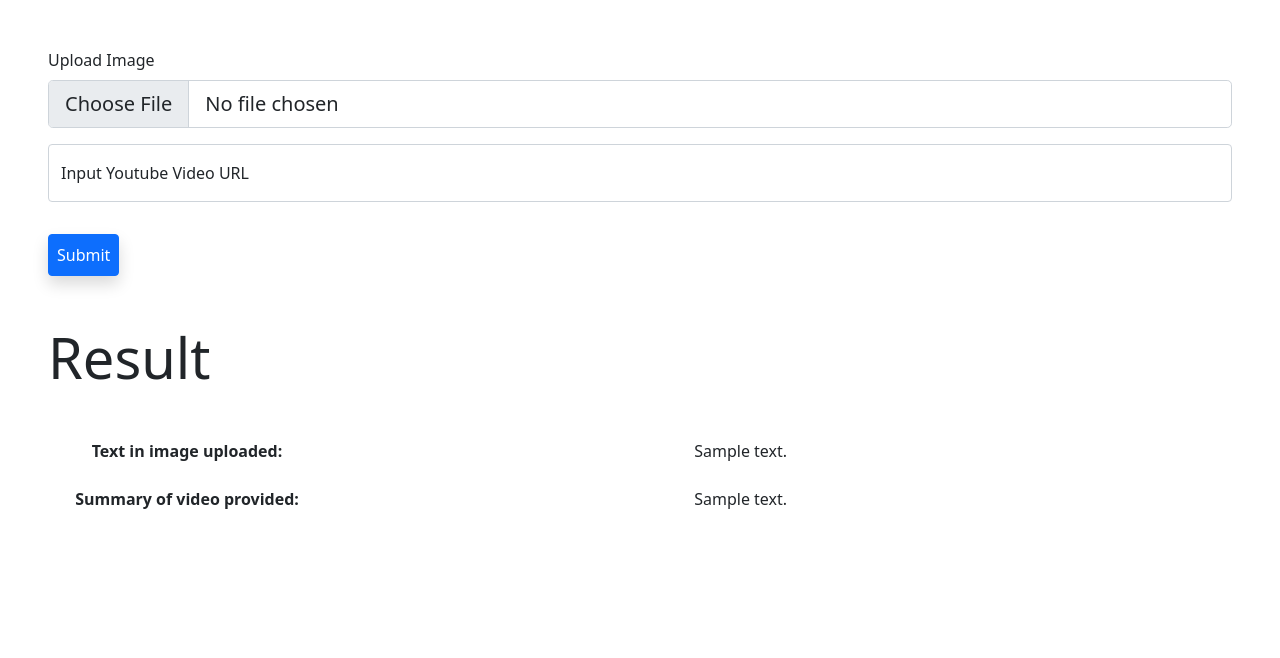
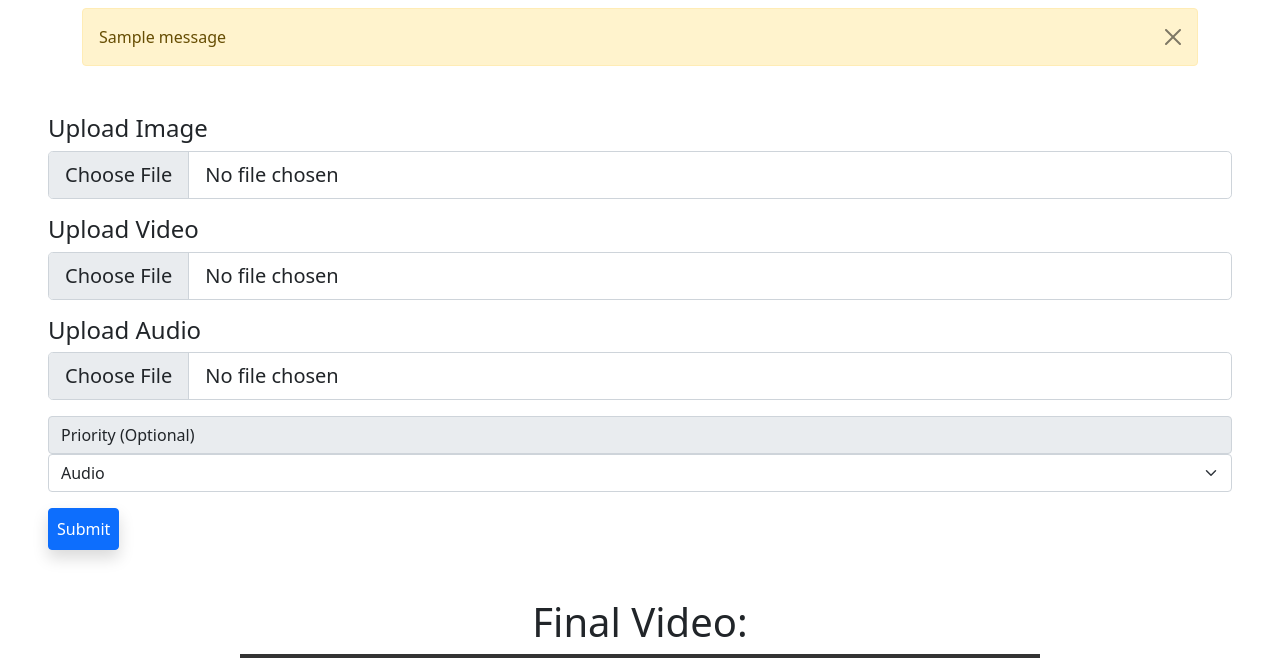
Before and after one commit to PhoebeY05/TikTok-TechJam, a Flask app: template templates/media.html in a window 1280 px wide. Shown: the part 90-748 px from the top of the page. Before the commit the page ends 599 px from the top, so only its background shows below. Run offline with Flask 3, Linux system fonts and the light colour scheme; the template is opened without the code that fills it: most values are stand-ins (such as "Sample title", 1, 10 or a date in 2020); one stand-in notice (Sample message) is shown; grey boxes are pictures that could not be loaded.

Commit message:
Added input functionality for Final Video
User can upload their own files to be combines into a final video

```diff
--- a/app.py
+++ b/app.py
@@ -1,4 +1,4 @@
-from models import SummariseYoutubeVideo, IdentifyText, Content
+from models import Content, Result
 from flask import Flask, redirect, session, render_template, request, flash, url_for
 from flask_session import Session
 import os
@@ -19,7 +19,6 @@ Session(app)
 def home():
 	if request.method == "POST":
 		os.system(f"rm -rf {app.config['contentFolder']}/*")
-		session["generated"] = True
 		image_prompt = request.form.get("image_prompt")
 		negative_prompt = request.form.get("negative_prompt")
 		video_prompt = request.form.get("video_prompt")
@@ -68,21 +67,21 @@ def home():
 def media():
 	if request.method == "POST":
 		image = request.files["image"]
-		video = request.form.get("video")
-		if image and video:
-			summary = SummariseYoutubeVideo(video)
-			image.save(os.path.join(app.config['uploadFolder'], image.filename))
-			text = IdentifyText(os.path.join(app.config['uploadFolder'], image.filename))
-			return render_template("media.html", text=text, summary=summary)
-		elif image:
-			image.save(os.path.join(app.config['uploadFolder'], image.filename))
-			text = IdentifyText(os.path.join(app.config['uploadFolder'], image.filename))
-			return render_template("media.html", text=text)
-		elif video:
-			summary = SummariseYoutubeVideo(video)
-			return render_template("media.html", summary=summary)
+		video = request.files["video"]
+		audio = request.files["audio"]
+		priority = request.form.get("priority")
+		if image and video and audio:
+			image_path = os.path.join(app.config['uploadFolder'], image.filename)
+			video_path = os.path.join(app.config['uploadFolder'], video.filename)
+			audio_path = os.path.join(app.config['uploadFolder'], audio.filename)
+			image.save(image_path)
+			video.save(video_path)
+			audio.save(audio_path)
+			combined = Result(image_path, video_path, audio_path, False, priority, True)
+			return render_template("media.html", combined=combined)
 		else:
-			return render_template("media.html", text="", summary="")
+			flash("Must upload all the files")
+			return render_template("media.html")
 	else:
 		return render_template("media.html")
 
@@ -113,7 +112,7 @@ def results():
 		session["content"] = content
 		return render_template("video.html", result=result)
 	else:
-		if "generated" in session:
+		if "content" in session and session["content"].image:
 			content = session["content"]
 			image = content.image
 			video = content.video
--- a/templates/layout.html
+++ b/templates/layout.html
@@ -31,6 +31,16 @@
                 </div>
             </div>
         </nav>
+        <div class="container">
+          {% for msg in get_flashed_messages()  %}
+          <div class="alert alert-warning alert-dismissible fade show" role="alert">
+              {{msg}}
+              <button type="button" class="btn-close" data-bs-dismiss="alert" aria-label="Close"></button>
+              </button>
+          </div>
+          {% endfor %}
+      </div>
+        {% block body %}{% endblock %}
         {% block main %}{% endblock %}
     </body>
 </html>
--- a/templates/media.html
+++ b/templates/media.html
@@ -1,40 +1,40 @@
 {% extends "layout.html" %}
 
 {% block title %}
-    Your Media
+    Your Content
 {% endblock %}
 
 {% block main %}
-<form action="/media" method="post" class="m-5" enctype="multipart/form-data" onsubmit="">
-    <label for="formFileLg" class="form-label ">Upload Image</label>
+<form action="/media" method="post" class="m-5" enctype="multipart/form-data">
+    <label for="formFileLg" class="form-label h4">Upload Image</label>
     <input class="form-control form-control-lg" id="formFileLg" type="file" name="image" accept="image/*">
-    <div class="form-floating mb-3 mt-3">
-        <input type="url" name="video" class="form-control" id="floatingInput" placeholder="https://www.youtube.com/">
-        <label for="floatingInput">Input Youtube Video URL</label>
-      </div>
+    <label for="formFileLg" class="form-label mt-3 h4">Upload Video</label>
+    <input class="form-control form-control-lg" id="formFileLg" type="file" name="video" accept="video/*">
+    <label for="formFileLg" class="form-label mt-3 h4">Upload Audio</label>
+    <input class="form-control form-control-lg" id="formFileLg" type="file" name="audio" accept="audio/*">
+    <label class="input-group-text mt-3" for="inputGroupSelect01">Priority (Optional)</label>
+    <select class="form-select" id="inputGroupSelect01" name="priority">
+        <option selected value="Audio">Audio</option>
+        <option value="Video">Video</option>
+
+    </select>
     <input type="submit" class="mt-3 btn btn-primary shadow p-2 rounded">
 </form>
-<div class="m-5">
-    <h1 class="display-4 mb-5">Result</h1>
-    <dl class="row text-center mt-5">
-        <dt class="col-sm-3">Text in image uploaded:</dt>
-        {% if text is defined and text != "" %}
-            <dd class="col-sm-8">{{text}}</dd>
-        {% else %}
-            <div class="spinner-border text-primary col-sm-8" role="status" id="loading">
-                <span class="visually-hidden">Loading...</span>
-            </div>
-        {% endif %}
-    </dl>
-    <dl class="row text-center">
-        <dt class="col-sm-3">Summary of video provided:</dt>
-        {% if summary is defined and summary != "" %}
-            <dd class="col-sm-8">{{summary}}</dd>
-        {% else %}
-            <div class="spinner-border text-primary col-sm-8" role="status" id="loading">
-                <span class="visually-hidden">Loading...</span>
-            </div>
-        {% endif %}
-    </dl>
+<div class="mx-5">
+    <h1 class="display-6 text-center">Final Video:</h1>
+    {% if combined is defined%}
+    <div class="d-flex justify-content-center">
+        <video width="800" controls >
+            <source src="{{combined}}" type="video/mp4">
+            Your browser does not support HTML video.
+        </video>
+    </div>
+    {% else %}
+    <div class="text-center mt-5">
+        <div class="spinner-border text-primary" style="width: 5rem; height: 5rem;" role="status">
+            <span class="visually-hidden">Loading...</span>
+        </div>
+    </div>
+    {% endif %}
 </div>
 {% endblock %}
--- a/templates/video.html
+++ b/templates/video.html
@@ -5,7 +5,7 @@
 {% endblock %}
 
 {% block main %}
-<div classs="container-fluid d-flex justify-items-center align-items-center " >
+<div class="container-fluid d-flex justify-items-center align-items-center " >
     <video width="800" controls class="position-absolute top-50 start-50 translate-middle">
         <source src="{{result}}" type="video/mp4">
         Your browser does not support HTML video.
```
Also changed, not shown: models.py (+8 -26 lines), templates/home.html (+0 -10 lines), static/upload/demo.png (added), 10 other files. Lines whose indentation alone changed are shown as unchanged.
